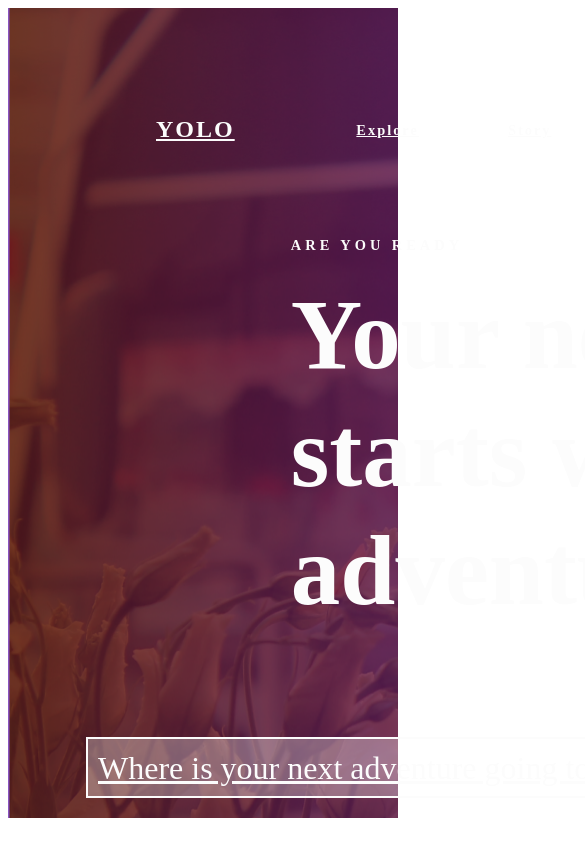
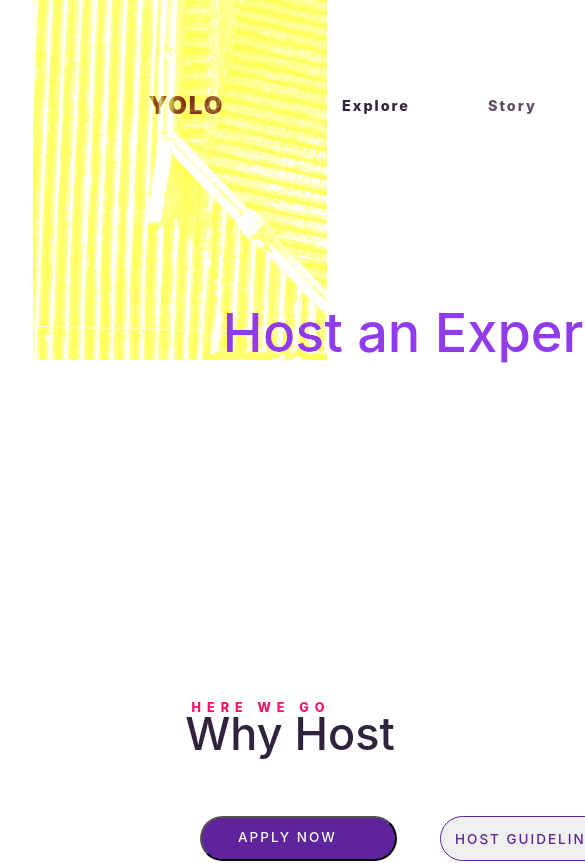
Before and after one commit to yoloventure/frontend, a React (Create React App) app: page / in a window 390 px wide. Shown: the top 863 px of the page, 585 px wide, since content can reach past the window. Built offline with nearby package versions, Linux system fonts and the light colour scheme.

Commit message:
everything with the experience page works now all that's left is responsive styling

```diff
--- a/public/index.html
+++ b/public/index.html
@@ -24,11 +24,13 @@
       work correctly both with client-side routing and a non-root public URL.
       Learn how to configure a non-root public URL by running `npm run build`.
     -->
+    <link rel="stylesheet" href="https://stackpath.bootstrapcdn.com/bootstrap/4.4.1/css/bootstrap.min.css" integrity="sha384-Vkoo8x4CGsO3+Hhxv8T/Q5PaXtkKtu6ug5TOeNV6gBiFeWPGFN9MuhOf23Q9Ifjh" crossorigin="anonymous">
+
     <title>React App</title>
   </head>
   <body>
     <noscript>You need to enable JavaScript to run this app.</noscript>
-    <div id="root"></div>
+    <div id="root" class="container"></div>
     <!--
       This HTML file is a template.
       If you open it directly in the browser, you will see an empty page.
--- a/src/hostExperience/hostExperience.js
+++ b/src/hostExperience/hostExperience.js
@@ -15,10 +15,11 @@ import bquote from "../photos/bquote.png";
 class hostExperience extends React.Component {
   render() {
     return (
-      <div className="App">
+
+      <div className="App container-sm">
         <Navbar />
 
-        <figure className="experience-fig">
+        <figure className="experience-fig row">
           <h2>Host an Experience</h2>
         </figure>
         <div>
--- a/src/index.js
+++ b/src/index.js
@@ -1,7 +1,7 @@
 import React from 'react';
 import ReactDOM from 'react-dom';
 import './index.css';
-import App from './App';
+import App from './hostExperience/hostExperience';
 import hostExperience from "./hostExperience/hostExperience"
 
 
```
